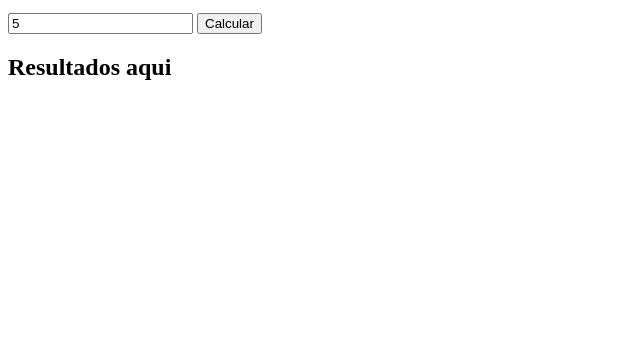
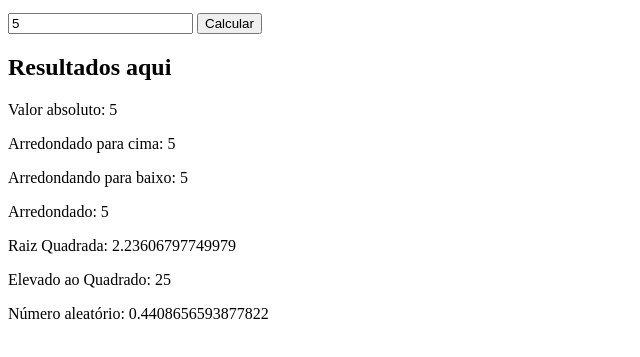
Before and after one commit to ORaoniRx/codificacao-front-end-Aula-SENAI, a plain HTML site: page Op_Aritmeticos_Js/index.html in a window 1280 px wide. Both pictures are taken after typing "5" into the empty fields and a click on the button "Calcular". Shown: the part 101-458 px from the top of the page, without its empty margins (0-640 px from the left). Drawn offline with Linux system fonts and the light colour scheme.

Commit message:
Op Aritmetico ajeitado

```diff
--- a/Op_Aritmeticos_Js/index.html
+++ b/Op_Aritmeticos_Js/index.html
@@ -12,27 +12,33 @@
 
     <p>digite um numero</p>
     <input type="number" id="numero">
-    <button>Calcular</button>
+    <button onclick="calcular()">Calcular</button>
 
     <h2>Resultados aqui</h2>
-    <span id="abs"></span>
-    <span id="cell"></span>
-    <span id="floor"></span>
-    <span id="round"></span>
-    <span id="sqrt"></span>
-    <span id="pow"></span>
-    <span id="random"></span>
+    <p id="abs"></p>
+    <p id="ceil"></p>
+    <p id="floor"></p>
+    <p id="round"></p>
+    <p id="sqrt"></p>
+    <p id="pow"></p>
+    <p id="random"></p>
 
     <script>
-        function calcular () {
+        function calcular (){
             let num = Number(document.getElementById('numero').value);
 
             document.getElementById("abs").textContent = `Valor absoluto: ${Math.abs(num)}`;
-            document.getElementById("cell").textContent = `Arredondado para cima: ${Math.cell(num)}`;
+
+            document.getElementById("ceil").textContent = `Arredondado para cima: ${Math.ceil(num)}`;
+
             document.getElementById("floor").textContent = `Arredondando para baixo: ${Math.floor(num)}`;
+
             document.getElementById("round").textContent = `Arredondado: ${Math.round(num)}`;
+
             document.getElementById("sqrt").textContent = `Raiz Quadrada: ${Math.sqrt(num)}`;
+
             document.getElementById("pow").textContent = `Elevado ao Quadrado: ${Math.pow(num, 2)}`;
+
             document.getElementById("random").textContent = `Número aleatório: ${Math.random()}`;
 
 
```
